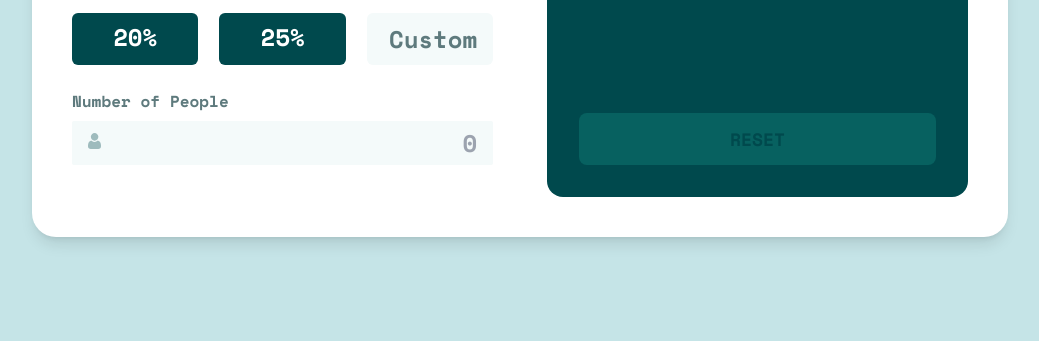
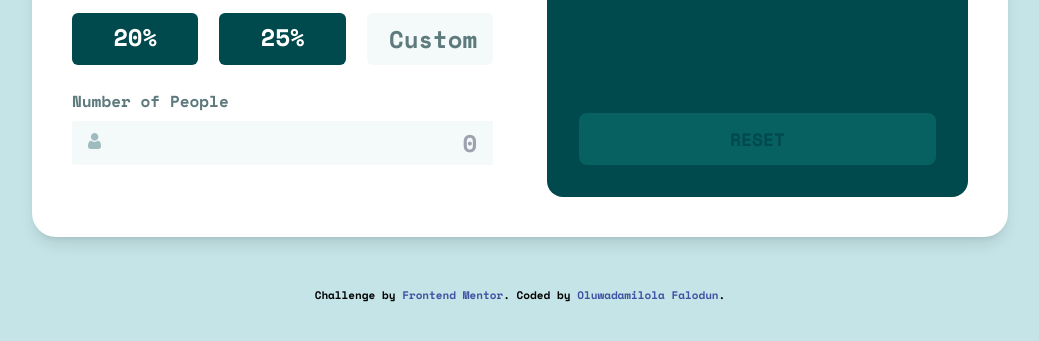
Before and after one commit to Jaeger-11/damzy-tip-calculator, a website: page index.html in a window 1280 px wide. Shown: the part 373-714 px from the top of the page, without its empty margins (120-1159 px from the left). Drawn offline with nearby package versions, Linux system fonts and the light colour scheme.

Commit message:
style done

```diff
--- a/index.html
+++ b/index.html
@@ -11,7 +11,7 @@
 <link rel="preconnect" href="https://fonts.gstatic.com" crossorigin>
 <link href="https://fonts.googleapis.com/css2?family=Space+Mono:wght@700&display=swap" rel="stylesheet">
   <style>
-    .attribution { font-size: 11px; text-align: center; }
+    .attribution { font-size: 11px; text-align: center; padding: 10px 2rem; }
     .attribution a { color: hsl(228, 45%, 44%); }
   </style>
 </head>
@@ -94,9 +94,9 @@
 
   <script src="./index.js"></script>
 
-  <!-- <div class="attribution">
+  <div class="attribution">
     Challenge by <a href="https://www.frontendmentor.io?ref=challenge" target="_blank">Frontend Mentor</a>.
-    Coded by <a href="#">Your Name Here</a>.
-  </div> -->
+    Coded by <a href="https://github.com/Jaeger-11">Oluwadamilola Falodun</a>.
+  </div>
 </body>
 </html>
--- a/index.js
+++ b/index.js
@@ -87,7 +87,6 @@ bill.addEventListener('change',() => {
         tipAmount.innerHTML = `$${tip}`;
         totalAmount.innerHTML = `$${total}`;
     }
-
 })
 
 people.addEventListener('change', () => {
@@ -107,7 +106,6 @@ people.addEventListener('change', () => {
         tipAmount.innerHTML = `$${((tipPercent/100) * billValue * peopleCount).toFixed(2)}`
         totalAmount.innerHTML = `$${(((tipPercent/100) * billValue * peopleCount) + billValue).toFixed(2)}`
     }
-
 })
 
 // Function to reset the bill
```
